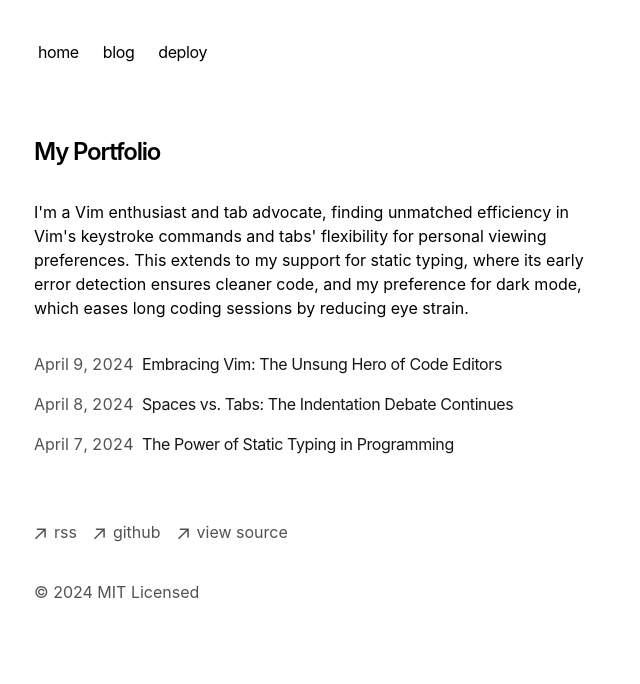
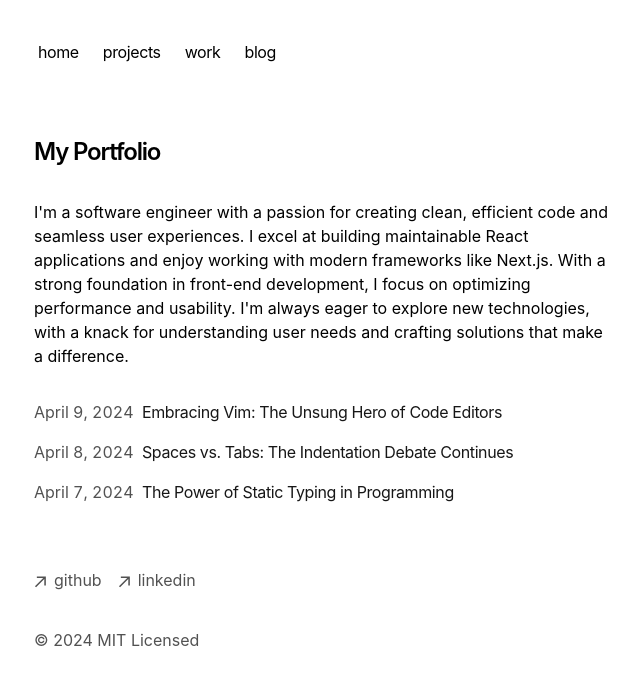
Before and after one commit to dstadz/Portfolio, a Next.js app: page / in a window 1280 px wide. Shown: the top 684 px of the page, without its empty margins (318-958 px from the left). Built offline with nearby package versions, Linux system fonts and the light colour scheme.

Commit message:
copy link changes

```diff
--- a/app/components/footer.tsx
+++ b/app/components/footer.tsx
@@ -24,18 +24,7 @@ export default function Footer() {
             className="flex items-center transition-all hover:text-neutral-800 dark:hover:text-neutral-100"
             rel="noopener noreferrer"
             target="_blank"
-            href="/rss"
-          >
-            <ArrowIcon />
-            <p className="ml-2 h-7">rss</p>
-          </a>
-        </li>
-        <li>
-          <a
-            className="flex items-center transition-all hover:text-neutral-800 dark:hover:text-neutral-100"
-            rel="noopener noreferrer"
-            target="_blank"
-            href="https://github.com/vercel/next.js"
+            href="https://github.com/dstadz"
           >
             <ArrowIcon />
             <p className="ml-2 h-7">github</p>
@@ -46,10 +35,10 @@ export default function Footer() {
             className="flex items-center transition-all hover:text-neutral-800 dark:hover:text-neutral-100"
             rel="noopener noreferrer"
             target="_blank"
-            href="https://vercel.com/templates/next.js/portfolio-starter-kit"
+            href="https://www.linkedin.com/in/danstad/"
           >
             <ArrowIcon />
-            <p className="ml-2 h-7">view source</p>
+            <p className="ml-2 h-7">linkedin</p>
           </a>
         </li>
       </ul>
--- a/app/components/nav.tsx
+++ b/app/components/nav.tsx
@@ -4,11 +4,14 @@ const navItems = {
   '/': {
     name: 'home',
   },
+  '/projects': {
+    name: 'projects',
+  },
+  'work': {
+    name: 'work',
+  },
   '/blog': {
     name: 'blog',
-  },
-  'https://vercel.com/templates/next.js/portfolio-starter-kit': {
-    name: 'deploy',
   },
 }
 
--- a/app/page.tsx
+++ b/app/page.tsx
@@ -7,11 +7,10 @@ export default function Page() {
         My Portfolio
       </h1>
       <p className="mb-4">
-        {`I'm a Vim enthusiast and tab advocate, finding unmatched efficiency in
-        Vim's keystroke commands and tabs' flexibility for personal viewing
-        preferences. This extends to my support for static typing, where its
-        early error detection ensures cleaner code, and my preference for dark
-        mode, which eases long coding sessions by reducing eye strain.`}
+        I'm a software engineer with a passion for creating clean, efficient code and seamless user experiences.
+        I excel at building maintainable React applications and enjoy working with modern frameworks like Next.js.
+        With a strong foundation in front-end development, I focus on optimizing performance and usability.
+        I'm always eager to explore new technologies, with a knack for understanding user needs and crafting solutions that make a difference.
       </p>
       <div className="my-8">
         <BlogPosts />
```
Also changed, not shown: 1 other file (tests, documents, lock files or other folders).
